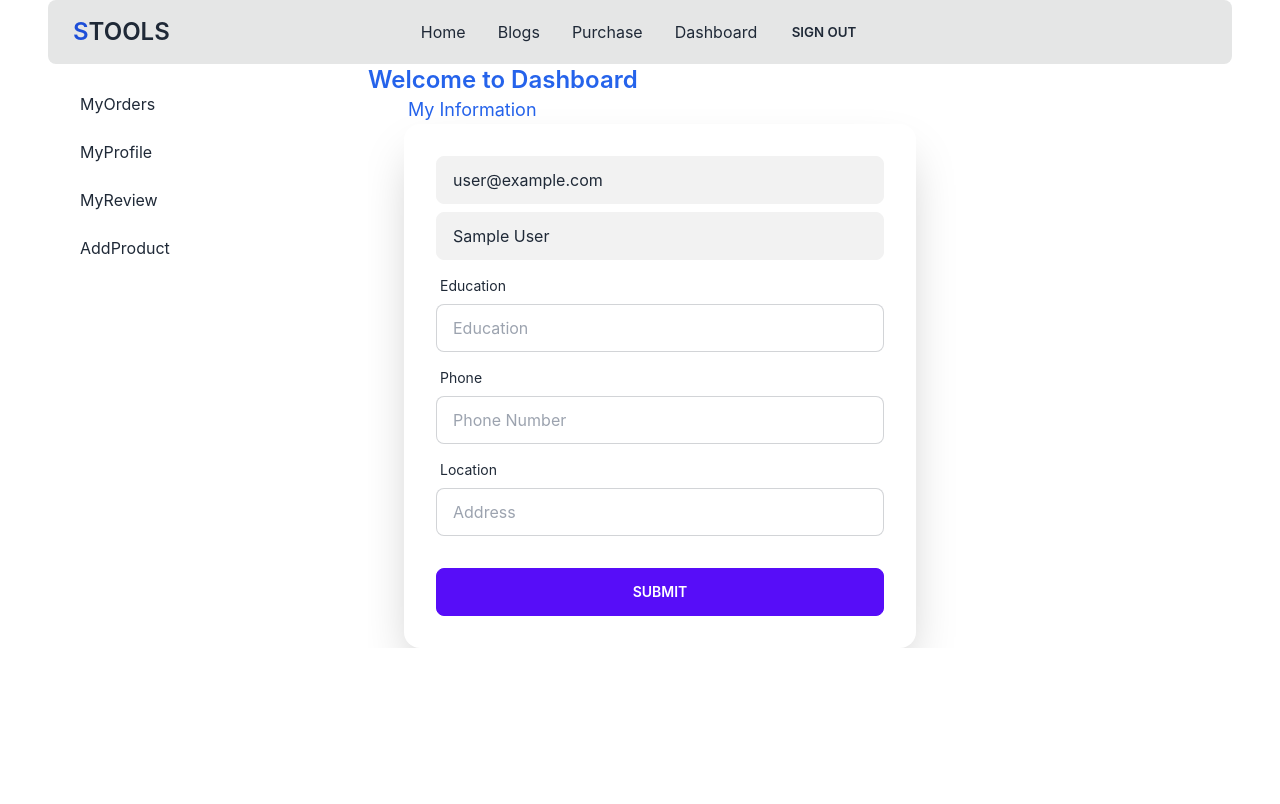
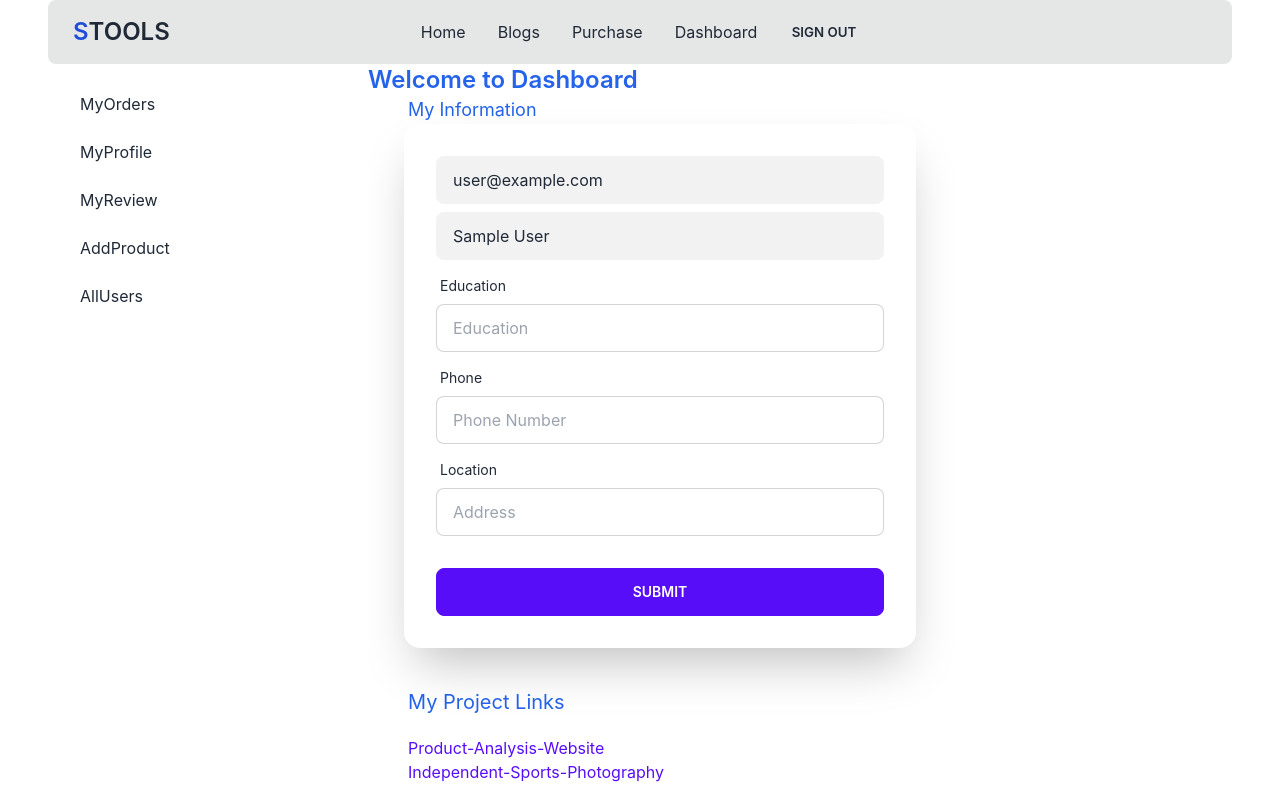
Before and after one commit to Shakshor/tools-manufacturer-website-client, a React (Create React App) app: page /dashboard/profile in a window 1280 px wide. Built offline with nearby package versions, Linux system fonts and the light colour scheme; no server answers; sample sign-in values are in the browser's storage.

Commit message:
verify token added

```diff
--- a/package.json
+++ b/package.json
@@ -14,6 +14,7 @@
     "react-firebase-hooks": "^5.0.3",
     "react-hook-form": "^7.31.3",
     "react-icons": "^4.4.0",
+    "react-query": "^3.39.1",
     "react-router-dom": "^6.3.0",
     "react-scripts": "5.0.1",
     "react-toastify": "^9.0.3",
--- a/src/App.js
+++ b/src/App.js
@@ -14,6 +14,7 @@ import MyOrders from './Pages/Dashboard/MyOrders';
 import MyProfile from './Pages/Dashboard/MyProfile';
 import AddReview from './Pages/Dashboard/AddReview';
 import AddProduct from './Pages/Dashboard/AddProduct';
+import Users from './Pages/Dashboard/Users';
 
 
 
@@ -38,6 +39,7 @@ function App() {
           <Route path='profile' element={<MyProfile></MyProfile>} ></Route>
           <Route path='review' element={<AddReview></AddReview>} ></Route>
           <Route path='addOrder' element={<AddProduct></AddProduct>} ></Route>
+          <Route path='users' element={<Users></Users>} ></Route>
         </Route>
         <Route path="login" element={<Login></Login>} />
         <Route path="register" element={<Register></Register>} />
--- a/src/Pages/Dashboard/Dashboard.js
+++ b/src/Pages/Dashboard/Dashboard.js
@@ -19,6 +19,7 @@ const Dashboard = () => {
                     <li><Link to='/dashboard/profile'>MyProfile</Link></li>
                     <li><Link to='/dashboard/review'>MyReview</Link></li>
                     <li><Link to='/dashboard/addOrder'>AddProduct</Link></li>
+                    <li><Link to='/dashboard/users'>AllUsers</Link></li>
                 </ul>
 
             </div>
--- a/src/Pages/Dashboard/MyOrders.js
+++ b/src/Pages/Dashboard/MyOrders.js
@@ -1,17 +1,39 @@
+import { signOut } from 'firebase/auth';
 import React, { useEffect, useState } from 'react';
 import { useAuthState } from 'react-firebase-hooks/auth';
+import { useNavigate } from 'react-router-dom';
 import auth from '../../firebase.init';
+
 
 const MyOrders = () => {
     // react firebase hooks
     const [user] = useAuthState(auth);
     const [orders, setOrders] = useState([]);
 
+    const navigate = useNavigate();
+
+
     useEffect(() => {
         if (user) {
-            fetch(`http://localhost:5000/orders?user=${user.email}`)
-                .then(res => res.json())
-                .then(data => setOrders(data))
+            fetch(`http://localhost:5000/orders?user=${user.email}`, {
+                method: 'GET',
+                headers: {
+                    'authorization': `Bearer ${localStorage.getItem('accessToken')}`
+                }
+            })
+                .then(res => {
+                    console.log('res', res);
+                    if (res.status === 401 || res.status === 403) {
+                        // navigate to home
+                        signOut(auth);
+                        localStorage.removeItem('accessToken');
+                        navigate('/');
+                    }
+                    return res.json();
+                })
+                .then(data => {
+                    setOrders(data)
+                })
         }
 
     }, [user]);
--- a/src/Pages/Dashboard/MyProfile.js
+++ b/src/Pages/Dashboard/MyProfile.js
@@ -3,6 +3,7 @@ import { useAuthState } from 'react-firebase-hooks/auth';
 import auth from '../../firebase.init';
 import { useForm } from "react-hook-form";
 import { toast } from 'react-toastify';
+import { Link } from 'react-router-dom';
 
 const MyProfile = () => {
     // react firebase hooks
@@ -81,6 +82,14 @@ const MyProfile = () => {
                     </div>
                 </div>
             </form>
+            <h2 className='text-xl mt-10 text-blue-600 ml-10'>My Project Links</h2>
+            <div className='ml-10 py-5'>
+                <ul>
+                    <li><a className="link link-hover link-primary" href='https://product-analysis-website-shakshor.netlify.app/'>Product-Analysis-Website</a><br></br></li>
+                    <li><a className="link link-hover link-primary" href='https://independent-sports-photography.web.app/'>Independent-Sports-Photography</a><br></br></li>
+                    {/* <a className="link link-hover" href='https://product-analysis-website-shakshor.netlify.app/'>Tools Manufacturer</a> */}
+                </ul>
+            </div>
         </div >
     );
 };
--- /dev/null
+++ b/src/Pages/Dashboard/Users.js
@@ -0,0 +1,11 @@
+import React from 'react';
+
+const Users = () => {
+    return (
+        <div>
+            <h2 className='text-2xl'>All Users</h2>
+        </div>
+    );
+};
+
+export default Users;
--- a/src/index.js
+++ b/src/index.js
@@ -4,14 +4,19 @@ import './index.css';
 import App from './App';
 import reportWebVitals from './reportWebVitals';
 import { BrowserRouter } from 'react-router-dom';
+import { QueryClient, QueryClientProvider } from 'react-query'
 
+
+const queryClient = new QueryClient();
 const rootElement = document.getElementById('root');
 const root = createRoot(rootElement);
 root.render(
   <React.StrictMode>
-    <BrowserRouter>
-      <App />
-    </BrowserRouter>
+    <QueryClientProvider client={queryClient}>
+      <BrowserRouter>
+        <App />
+      </BrowserRouter>
+    </QueryClientProvider>
   </React.StrictMode>
 );
 
```
Also changed, not shown: 1 other file (tests, documents, lock files or other folders).
